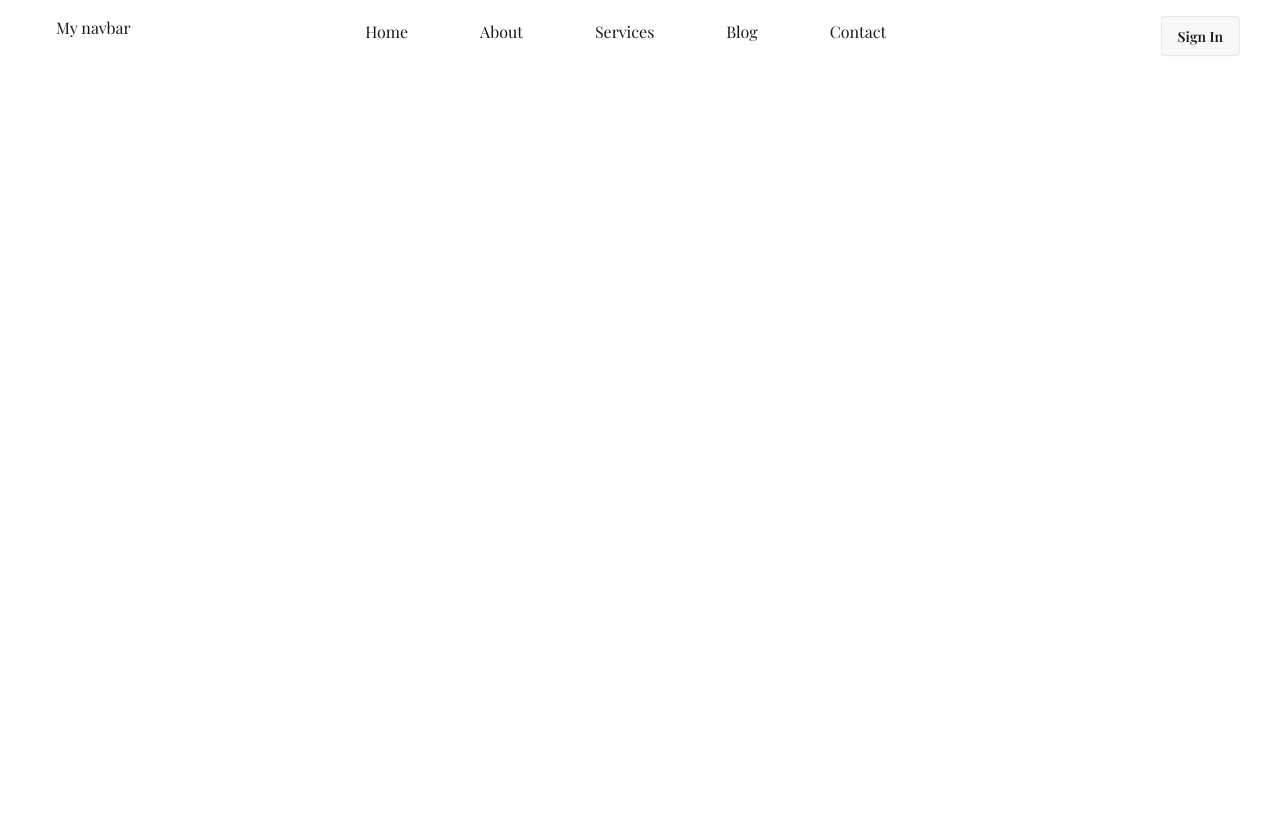
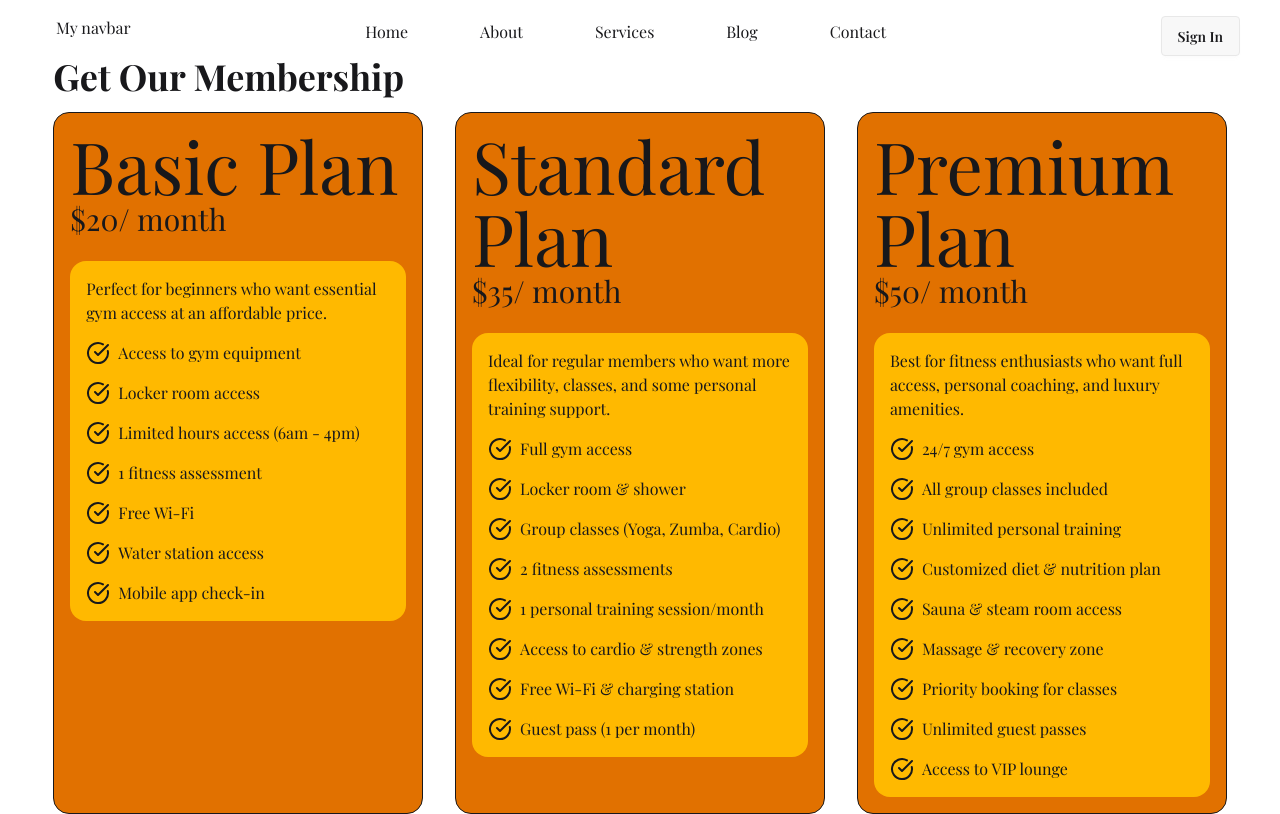
Before and after one commit to nusratjahan7/react-world-on-the-goo, a React (Vite) app in the folder tailwind-react-pricing-option/: page /contact in a window 1280 px wide. Built offline with nearby package versions, Linux system fonts and the light colour scheme; a web font is replaced by a local one.

Commit message:
display pricing card

```diff
--- a/tailwind-react-pricing-option/public/pricingData.json
+++ b/tailwind-react-pricing-option/public/pricingData.json
@@ -4,6 +4,7 @@
         "name": "Basic Plan",
         "price": 20,
         "duration": "month",
+        "description": "Perfect for beginners who want essential gym access at an affordable price.",
         "features": [
           "Access to gym equipment",
           "Locker room access",
@@ -19,6 +20,7 @@
         "name": "Standard Plan",
         "price": 35,
         "duration": "month",
+        "description": "Ideal for regular members who want more flexibility, classes, and some personal training support.",
         "features": [
           "Full gym access",
           "Locker room & shower",
@@ -35,6 +37,7 @@
         "name": "Premium Plan",
         "price": 50,
         "duration": "month",
+        "description": "Best for fitness enthusiasts who want full access, personal coaching, and luxury amenities.",
         "features": [
           "24/7 gym access",
           "All group classes included",
--- a/tailwind-react-pricing-option/src/App.jsx
+++ b/tailwind-react-pricing-option/src/App.jsx
@@ -1,7 +1,12 @@
 
+import { Suspense } from 'react'
 import './App.css'
 import DaisyNav from './components/DaisyNav/DaisyNav'
 import Navbar from './components/Navbar/Navbar'
+import PricingOptions from './components/PricingOptions/PricingOptions'
+
+const pricingPromise = fetch('pricingData.json').then(res => res.json());
+
 
 function App() {
 
@@ -13,8 +18,11 @@ function App() {
         {/* <DaisyNav></DaisyNav> */}
     </header>
 
-    <main>
-
+    <main className='w-11/12 mx-auto'>
+    <Suspense fallback={
+      <span className="loading loading-spinner loading-lg"></span>}>
+      <PricingOptions pricingPromise={pricingPromise}></PricingOptions>
+    </Suspense>
     </main>
 
     <footer>
--- a/tailwind-react-pricing-option/src/components/Navbar/Navbar.jsx
+++ b/tailwind-react-pricing-option/src/components/Navbar/Navbar.jsx
@@ -43,7 +43,7 @@ const Navbar = () => {
                     <Menu className='md:hidden'></Menu>
              }
               <ul className={`md:hidden absolute duration-1000
-                ${open ? 'top-8' : '-top-40'}`}>
+                ${open ? 'top-11' : '-top-40'}`}>
                 {links}
               </ul>
             <h3 className='ml-4'>My navbar</h3>
--- /dev/null
+++ b/tailwind-react-pricing-option/src/components/PricingCard/PricingCard.jsx
@@ -0,0 +1,28 @@
+import React from 'react';
+import PricingFeatures from './PricingFeatures';
+
+const PricingCard = ({pricing}) => {
+    const {name, price, duration, description, features} = pricing;
+    return (
+        <div className='border bg-amber-600 rounded-2xl p-4'>
+            {/* card header */}
+            <div>
+                <h1 className="text-7xl">{name}</h1>
+                <h4 className='text-3xl'>${price}/ {duration}</h4>
+            </div>
+            {/* card body */}
+            <div className='bg-amber-400 p-4 rounded-2xl mt-6'>
+                <p>{description}</p>
+                {
+                    features.map((feature, index) =>
+                    <PricingFeatures
+                    key={index}
+                    feature={feature}>
+                    </PricingFeatures>)
+                }
+            </div>
+        </div>
+    );
+};
+
+export default PricingCard;
--- /dev/null
+++ b/tailwind-react-pricing-option/src/components/PricingCard/PricingFeatures.jsx
@@ -0,0 +1,10 @@
+import { CircleCheckBig } from 'lucide-react';
+import React from 'react';
+
+const PricingFeatures = ({feature}) => {
+    return (
+        <p className='flex mt-4'> <CircleCheckBig className='mr-2'></CircleCheckBig> {feature}</p>
+    );
+};
+
+export default PricingFeatures;
--- a/tailwind-react-pricing-option/src/components/PricingOptions/PrcingOptions.jsx
+++ /dev/null
@@ -1,11 +0,0 @@
-import React from 'react';
-
-const PrcingOptions = () => {
-    return (
-        <div>
-
-        </div>
-    );
-};
-
-export default PrcingOptions;
--- /dev/null
+++ b/tailwind-react-pricing-option/src/components/PricingOptions/PricingOptions.jsx
@@ -0,0 +1,26 @@
+import React, { use } from 'react';
+import PricingCard from '../PricingCard/PricingCard';
+
+const PricingOptions = ({pricingPromise}) => {
+
+    const pricingData = use(pricingPromise);
+
+
+
+    return (
+        <div className=''>
+            <h2 className='mb-4 text-4xl font-bold'>Get Our Membership</h2>
+            <div className='grid md:grid-cols-3 gap-8'>
+                {
+                    pricingData.map(pricing => <PricingCard
+                        key={pricing.id}
+                        pricing={pricing}>
+
+                        </PricingCard>)
+                }
+            </div>
+        </div>
+    );
+};
+
+export default PricingOptions;
```
